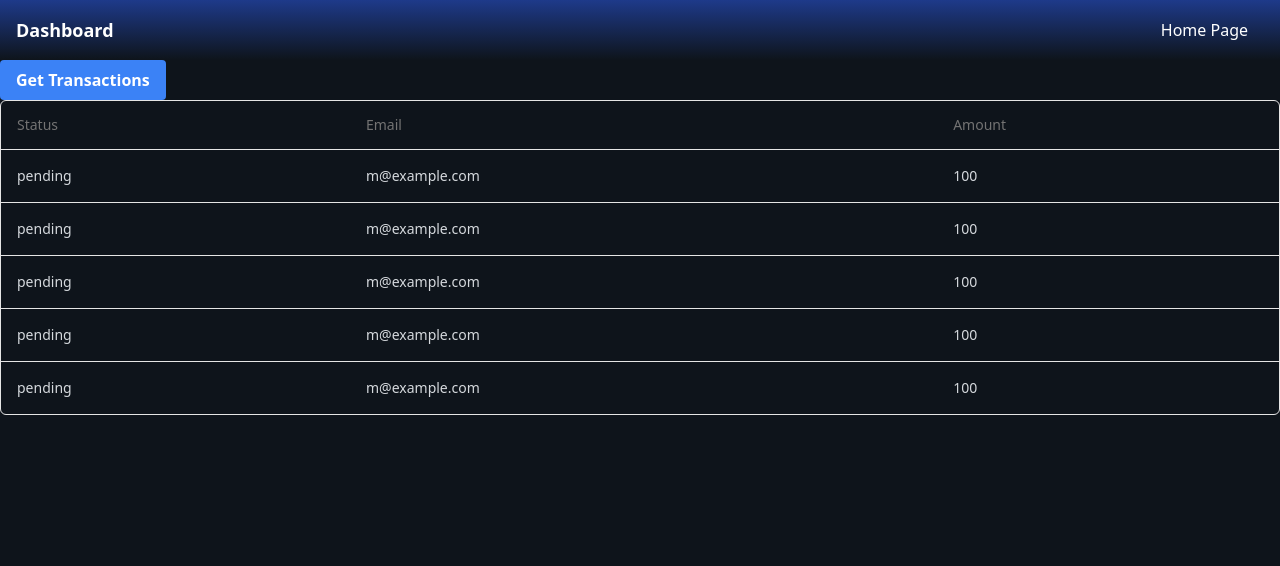
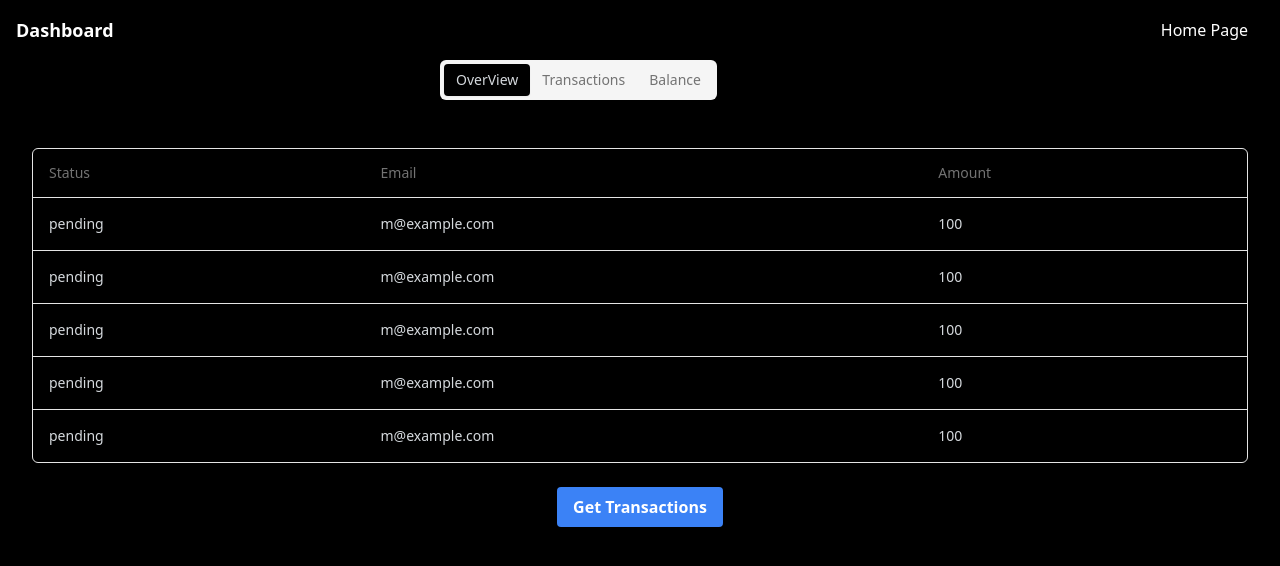
Before and after one commit to ParsaPeikani/BudgetBuddy-Tracker, a Next.js app: page /dashboard in a window 1280 px wide. Shown: the top 566 px of the page. Built offline with nearby package versions, Linux system fonts and the light colour scheme.

Commit message:
Added tabs

```diff
--- a/package.json
+++ b/package.json
@@ -11,6 +11,7 @@
   "dependencies": {
     "@clerk/nextjs": "^4.29.5",
     "@clerk/themes": "^1.7.9",
+    "@radix-ui/react-tabs": "^1.0.4",
     "@tanstack/react-table": "^8.12.0",
     "axios": "^1.6.7",
     "class-variance-authority": "^0.7.0",
--- a/src/app/dashboard/page.tsx
+++ b/src/app/dashboard/page.tsx
@@ -4,8 +4,8 @@ import { Payment, columns } from "@/components/custom-table/columns";
 import { DataTable } from "@/components/custom-table/data-table";
 import PieChartComponent from "@/components/charts/pie";
 import LineChartComponent from "@/components/charts/line";
+import { Tabs, TabsContent, TabsList, TabsTrigger } from "@/components/ui/tabs";
 import axios from "axios";
-import { get } from "http";
 
 export default function Dashboard() {
   function getData(): Payment[] {
@@ -56,25 +56,32 @@ export default function Dashboard() {
   };
 
   return (
-    <div>
+    <div className="justify-center">
       <Navbar />
-      {/* <div className="flex flex-col h-screen">
-        <div className="flex flex-row ">
-          <div className="w-1/2 p-4">
-            <PieChartComponent />
-          </div>
-          <div className="w-1/2 p-4">
-            <LineChartComponent />
+      <div className="flex justify-center">
+        <Tabs defaultValue="overview" className="w-[400px]">
+          <TabsList>
+            <TabsTrigger value="overview">OverView</TabsTrigger>
+            <TabsTrigger value="transactions">Transactions</TabsTrigger>
+            <TabsTrigger value="balance">Balance</TabsTrigger>
+          </TabsList>
+        </Tabs>
+      </div>
+
+      <div className="pt-12">
+        <div className="pl-8 pr-8">
+          <DataTable columns={columns} data={data} />
+          <br />
+          <div className="flex justify-center">
+            <button
+              onClick={getTrans}
+              className="bg-blue-500 hover:bg-blue-700 text-white font-bold py-2 px-4 rounded"
+            >
+              Get Transactions
+            </button>
           </div>
         </div>
-      </div> */}
-      <button
-        onClick={getTrans}
-        className="bg-blue-500 hover:bg-blue-700 text-white font-bold py-2 px-4 rounded"
-      >
-        Get Transactions
-      </button>
-      <DataTable columns={columns} data={data} />
+      </div>
     </div>
   );
 }
--- a/src/app/globals.css
+++ b/src/app/globals.css
@@ -4,7 +4,7 @@
 
 @layer base {
   :root {
-    --background: 210 30% 8%; /* Dark grey background */
+    --background: 0 0% 0%; /* Dark grey background */
     --foreground: 210 10% 85%;
 
     --card: 0 0% 100%;
--- a/src/components/navbar/navbar.tsx
+++ b/src/components/navbar/navbar.tsx
@@ -2,7 +2,7 @@ import Link from "next/link";
 import { UserButton } from "@clerk/nextjs";
 export default function Navbar() {
   return (
-    <div className="p-4 text-white flex justify-between items-center bg-gradient-to-b from-blue-900 to-transparent">
+    <div className="p-4 text-white flex justify-between items-center">
       <h1 className="text-lg font-semibold">Dashboard</h1>
       <div className="flex items-center space-x-4">
         <Link href="/" passHref>
--- /dev/null
+++ b/src/components/ui/tabs.tsx
@@ -0,0 +1,55 @@
+"use client"
+
+import * as React from "react"
+import * as TabsPrimitive from "@radix-ui/react-tabs"
+
+import { cn } from "@/lib/utils"
+
+const Tabs = TabsPrimitive.Root
+
+const TabsList = React.forwardRef<
+  React.ElementRef<typeof TabsPrimitive.List>,
+  React.ComponentPropsWithoutRef<typeof TabsPrimitive.List>
+>(({ className, ...props }, ref) => (
+  <TabsPrimitive.List
+    ref={ref}
+    className={cn(
+      "inline-flex h-10 items-center justify-center rounded-md bg-muted p-1 text-muted-foreground",
+      className
+    )}
+    {...props}
+  />
+))
+TabsList.displayName = TabsPrimitive.List.displayName
+
+const TabsTrigger = React.forwardRef<
+  React.ElementRef<typeof TabsPrimitive.Trigger>,
+  React.ComponentPropsWithoutRef<typeof TabsPrimitive.Trigger>
+>(({ className, ...props }, ref) => (
+  <TabsPrimitive.Trigger
+    ref={ref}
+    className={cn(
+      "inline-flex items-center justify-center whitespace-nowrap rounded-sm px-3 py-1.5 text-sm font-medium ring-offset-background transition-all focus-visible:outline-none focus-visible:ring-2 focus-visible:ring-ring focus-visible:ring-offset-2 disabled:pointer-events-none disabled:opacity-50 data-[state=active]:bg-background data-[state=active]:text-foreground data-[state=active]:shadow-sm",
+      className
+    )}
+    {...props}
+  />
+))
+TabsTrigger.displayName = TabsPrimitive.Trigger.displayName
+
+const TabsContent = React.forwardRef<
+  React.ElementRef<typeof TabsPrimitive.Content>,
+  React.ComponentPropsWithoutRef<typeof TabsPrimitive.Content>
+>(({ className, ...props }, ref) => (
+  <TabsPrimitive.Content
+    ref={ref}
+    className={cn(
+      "mt-2 ring-offset-background focus-visible:outline-none focus-visible:ring-2 focus-visible:ring-ring focus-visible:ring-offset-2",
+      className
+    )}
+    {...props}
+  />
+))
+TabsContent.displayName = TabsPrimitive.Content.displayName
+
+export { Tabs, TabsList, TabsTrigger, TabsContent }
```
Also changed, not shown: 1 other file (tests, documents, lock files or other folders).
